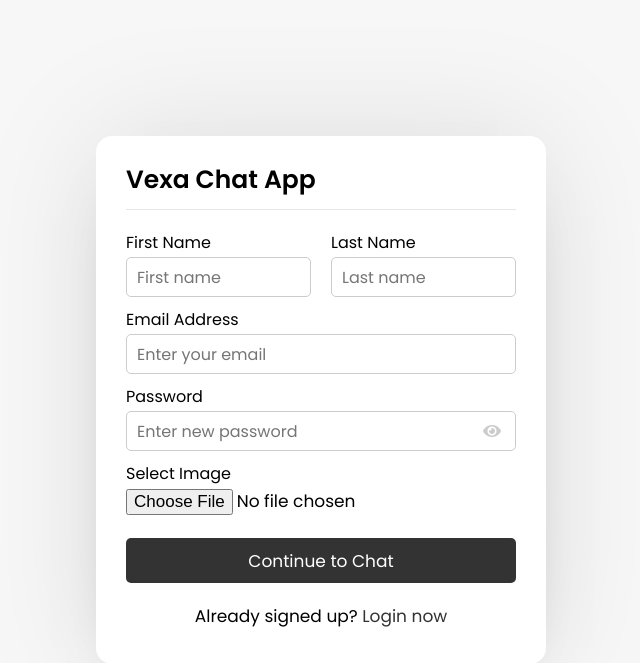
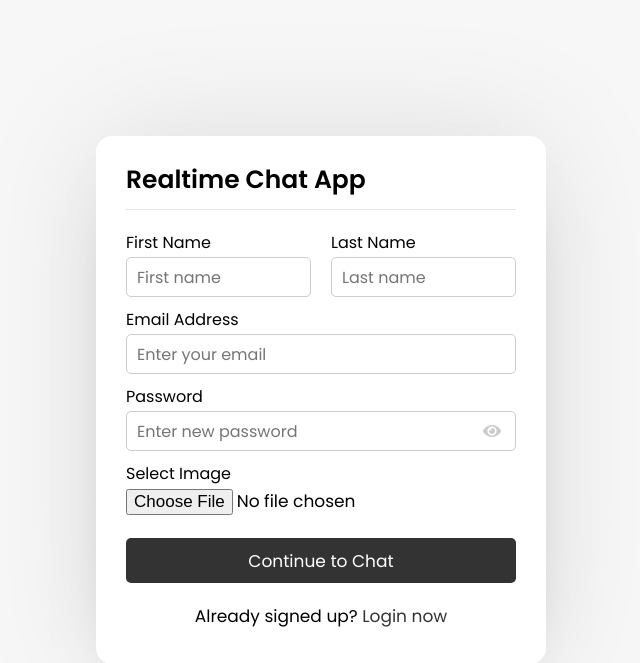
Before and after one commit to wang-arshton256/vexa_streams, a PHP site: page / in a window 1280 px wide. Shown: the top 663 px of the page, without its empty margins (319-959 px from the left). Run offline with PHP 8.4, Linux system fonts and the light colour scheme.

Commit message:
updated login

```diff
--- a/index.php
+++ b/index.php
@@ -1,16 +1,16 @@
 <?php
+
 session_start();
-  if(isset($_SESSION['unique_id'])){
+if (isset($_SESSION['unique_id'])) {
     header("location: users.php");
 }
 ?>
 
-<?php include_once "header.php"; ?>
-
+<?php include_once "header.php";?>
 <body>
   <div class="wrapper">
     <section class="form signup">
-            <header>Vexa Chat App</header>
+      <header>Realtime Chat App</header>
       <form action="#" method="POST" enctype="multipart/form-data" autocomplete="off">
         <div class="error-text"></div>
         <div class="name-details">
@@ -48,5 +48,4 @@
   <script src="javascript/signup.js"></script>
 
 </body>
-
 </html>
```
Lines whose indentation alone changed are shown as unchanged.
